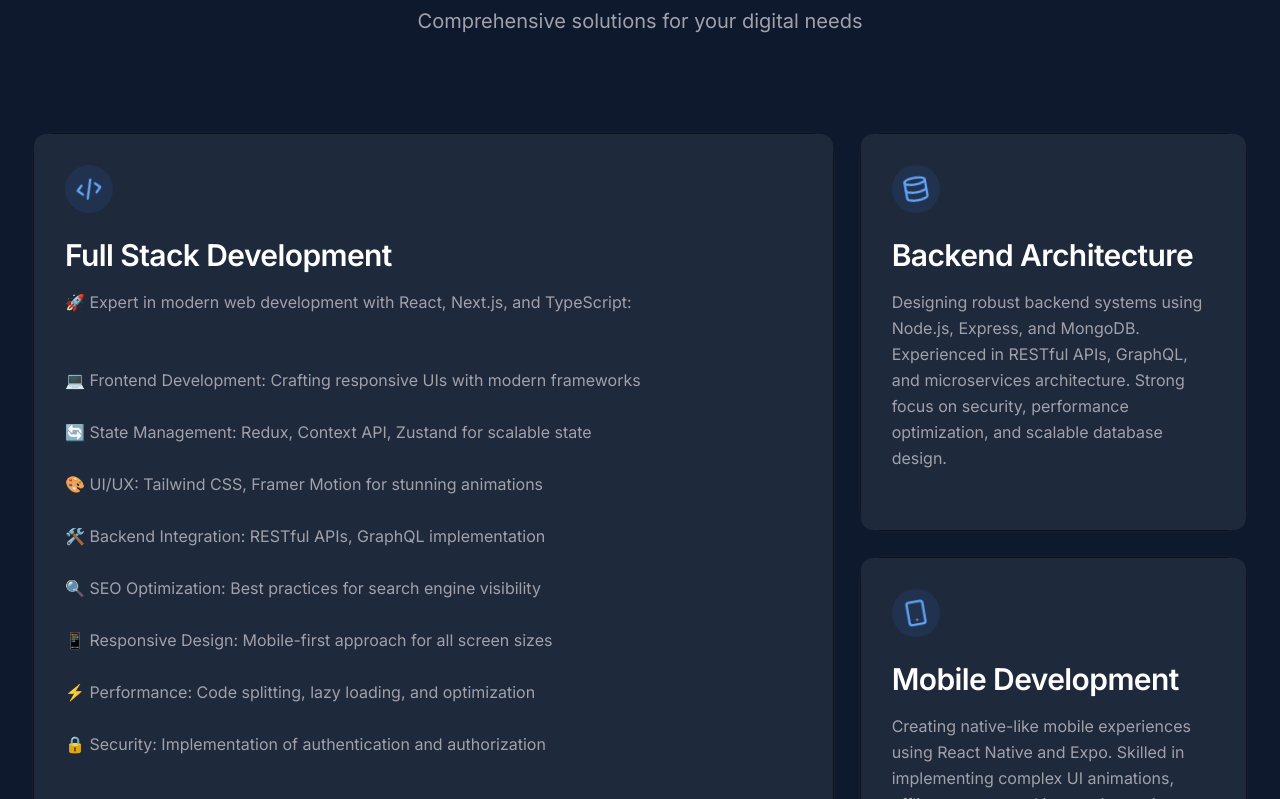
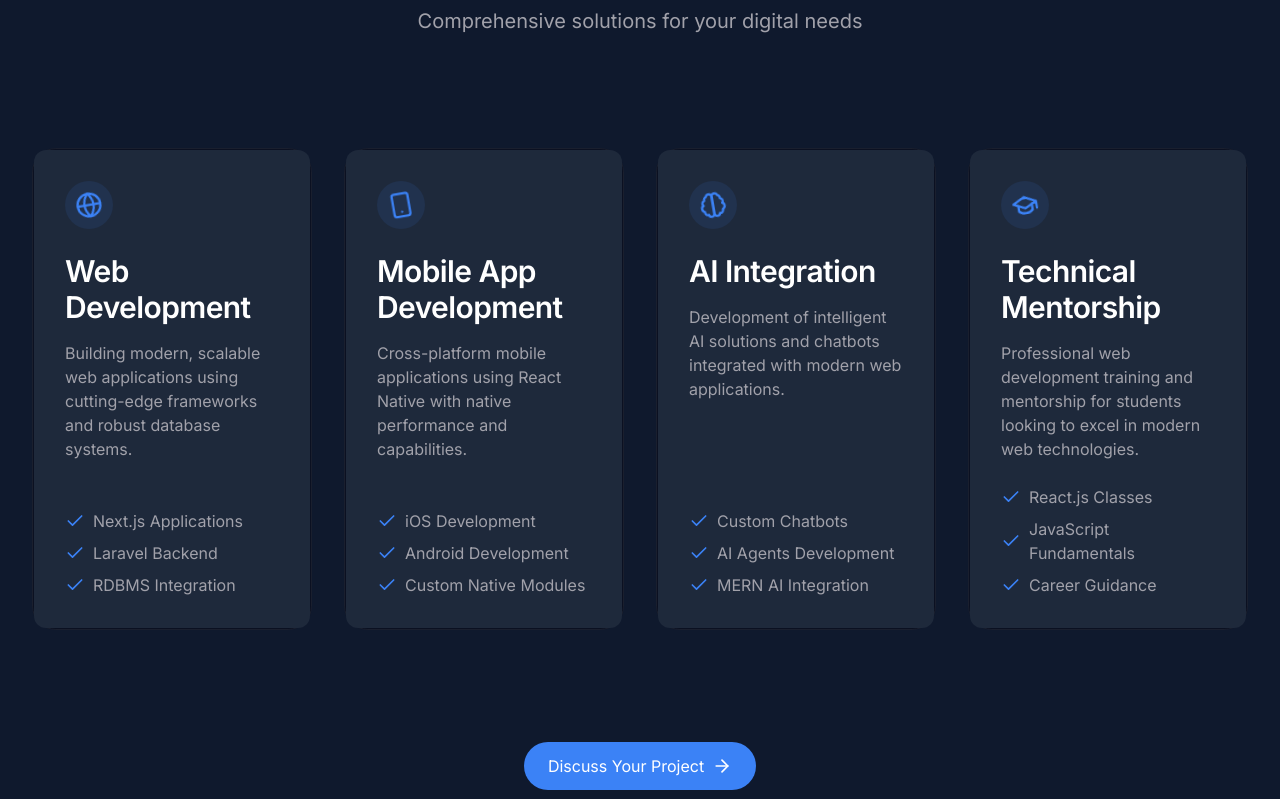
Before and after one commit to jaskaran-online/jaskaran-singh-portfolio, a Next.js app: page / in a window 1280 px wide. Shown: the part 1781-2580 px from the top of the page. Built offline with nearby package versions, Linux system fonts and the light colour scheme.

Commit message:
update ui of services

```diff
--- a/src/components/sections/services.tsx
+++ b/src/components/sections/services.tsx
@@ -4,102 +4,103 @@ import { motion } from 'framer-motion';
 import { cn } from '@/lib/utils';
 import Typography from '@/components/general/typography';
 import Container from '@/components/layout/container';
-import { Code2, Database, Smartphone, Bot, LucideIcon } from 'lucide-react';
+import { Globe, Smartphone, Brain, CheckIcon, ArrowRight, GraduationCap } from 'lucide-react';
 import SparklesText from "@/components/ui/sparkles-text";
 import { MagicCard } from "@/components/ui/magic-card";
+import Link from 'next/link';
 
 interface Service {
     title: string;
     description: string;
-    icon: LucideIcon;
+    icon: any;
+    features: string[];
 }
-
-const AnimatedIcon = ({ icon: Icon, className }: { icon: LucideIcon; className?: string }) => {
-    return (
-        <motion.div
-            initial={{ scale: 1 }}
-            animate={{
-                scale: [1, 1.2, 1],
-                rotate: [0, 10, -10, 0]
-            }}
-            transition={{
-                duration: 2,
-                repeat: Infinity,
-                repeatType: "reverse",
-                ease: "easeInOut"
-            }}
-            className={className}
-        >
-            <Icon className="h-6 w-6 text-blue-400" />
-        </motion.div>
-    );
-};
 
 const SERVICES: Service[] = [
     {
-        title: 'Full Stack Development',
-        description: `🚀 Expert in modern web development with React, Next.js, and TypeScript:
-
-
-💻 Frontend Development: Crafting responsive UIs with modern frameworks
-
-🔄 State Management: Redux, Context API, Zustand for scalable state
-
-🎨 UI/UX: Tailwind CSS, Framer Motion for stunning animations
-
-🛠️ Backend Integration: RESTful APIs, GraphQL implementation
-
-🔍 SEO Optimization: Best practices for search engine visibility
-
-📱 Responsive Design: Mobile-first approach for all screen sizes
-
-⚡ Performance: Code splitting, lazy loading, and optimization
-
-🔒 Security: Implementation of authentication and authorization`,
-        icon: Code2,
+        title: 'Web Development',
+        description: 'Building modern, scalable web applications using cutting-edge frameworks and robust database systems.',
+        icon: Globe,
+        features: [
+            'Next.js Applications',
+            'Laravel Backend',
+            'RDBMS Integration'
+        ]
     },
     {
-        title: 'Backend Architecture',
-        description: 'Designing robust backend systems using Node.js, Express, and MongoDB. Experienced in RESTful APIs, GraphQL, and microservices architecture. Strong focus on security, performance optimization, and scalable database design.',
-        icon: Database,
+        title: 'Mobile App Development',
+        description: 'Cross-platform mobile applications using React Native with native performance and capabilities.',
+        icon: Smartphone,
+        features: [
+            'iOS Development',
+            'Android Development',
+            'Custom Native Modules'
+        ]
     },
     {
-        title: 'Mobile Development',
-        description: 'Creating native-like mobile experiences using React Native and Expo. Skilled in implementing complex UI animations, offline storage, and integrating native device features. Experience with both iOS and Android platforms.',
-        icon: Smartphone,
-    },
-    {
-        title: 'AI & ChatBot Integration',
-        description: 'Implementing cutting-edge AI solutions using OpenAI, Langchain, and custom ML models. Expertise in building intelligent chatbots, content generation systems, and automated workflows that enhance user experience.',
-        icon: Bot,
+        title: 'AI Integration',
+        description: 'Development of intelligent AI solutions and chatbots integrated with modern web applications.',
+        icon: Brain,
+        features: [
+            'Custom Chatbots',
+            'AI Agents Development',
+            'MERN AI Integration'
+        ]
     },
     {
         title: 'Technical Mentorship',
-        description: 'Providing comprehensive guidance in modern web development practices, data structures, algorithms, and software architecture. Helping developers level up their skills through hands-on projects and code reviews.',
-        icon: Code2,
-    },
+        description: 'Professional web development training and mentorship for students looking to excel in modern web technologies.',
+        icon: GraduationCap,
+        features: [
+            'React.js Classes',
+            'JavaScript Fundamentals',
+            'Career Guidance'
+        ]
+    }
 ];
 
 interface ServiceCardProps extends Service { }
 
-const ServiceCard = ({ title, description, icon: Icon }: ServiceCardProps) => {
+const ServiceCard = ({ title, description, icon: Icon, features }: ServiceCardProps) => {
     return (
         <MagicCard
-            className="h-full rounded-3xl bg-white/90 dark:bg-[#0A101F]/80 backdrop-blur border border-slate-200 dark:border-[#1a1f2e] hover:border-slate-300 dark:hover:border-[#1f2937] transition-colors"
+            className="h-full rounded-3xl bg-white/90 dark:bg-[#0A101F]/80 backdrop-blur border border-slate-200 dark:border-[#1a1f2e] hover:border-slate-300 dark:hover:border-[#1f2937] transition-all duration-300 hover:scale-[1.02]"
             gradientSize={250}
             gradientColor="#0ea5e9"
             gradientOpacity={0.15}
         >
-            <div className="relative z-10 flex h-full flex-col p-8">
+            <div className="relative z-10 flex h-full flex-col p-6 sm:p-8">
                 <div className="mb-6 rounded-full bg-blue-500/10 p-3 w-fit">
-                    <AnimatedIcon icon={Icon} />
+                    <motion.div
+                        initial={{ scale: 1 }}
+                        animate={{
+                            scale: [1, 1.2, 1],
+                            rotate: [0, 10, -10, 0]
+                        }}
+                        transition={{
+                            duration: 2,
+                            repeat: Infinity,
+                            repeatType: "reverse",
+                            ease: "easeInOut"
+                        }}
+                    >
+                        <Icon className="h-6 w-6 text-blue-500" />
+                    </motion.div>
                 </div>
-                <Typography variant="h3" className="mb-4 text-2xl font-semibold text-slate-900 dark:text-white">
+                <Typography variant="h3" className="mb-4 text-xl sm:text-2xl font-semibold text-slate-900 dark:text-white">
                     {title}
                 </Typography>
-                <Typography className="text-slate-600 dark:text-gray-400 text-md leading-relaxed whitespace-pre-line">
+                <Typography className="mb-6 text-slate-600 dark:text-gray-400 text-sm sm:text-base">
                     {description}
                 </Typography>
+                <ul className="space-y-2 mt-auto">
+                    {features.map((feature, index) => (
+                        <li key={index} className="flex items-center text-slate-600 dark:text-gray-400 text-sm sm:text-base">
+                            <CheckIcon className="w-5 h-5 mr-2 text-blue-500 flex-shrink-0" />
+                            <span>{feature}</span>
+                        </li>
+                    ))}
+                </ul>
             </div>
         </MagicCard>
     );
@@ -107,30 +108,39 @@ const ServiceCard = ({ title, description, icon: Icon }: ServiceCardProps) => {
 
 const ServicesSection = () => {
     return (
-        <Container id="services" className="relative py-20">
-            <div className="mb-12 text-center">
+        <Container id="services" className="py-16 sm:py-20">
+            <div className="mb-12 sm:mb-16 text-center">
                 <Typography variant="h2" className="mb-4">
-                    <SparklesText text="Services I Offer" className="text-3xl sm:text-4xl font-bold text-slate-900 dark:text-white" sparklesCount={4} />
+                    <SparklesText
+                        text="Services I Offer"
+                        className="text-3xl sm:text-4xl font-bold text-slate-900 dark:text-white"
+                        sparklesCount={4}
+                    />
                 </Typography>
                 <Typography variant="subtitle" className="text-slate-600 dark:text-gray-400">
                     Comprehensive solutions for your digital needs
                 </Typography>
             </div>
 
-            <div className="grid grid-cols-1 md:grid-cols-6 gap-6 auto-rows-[400px]">
+            <div className="grid grid-cols-1 sm:grid-cols-2 lg:grid-cols-4 gap-6 sm:gap-8">
                 {SERVICES.map((service, index) => (
-                    <div key={index} className={cn(
-                        'transition-transform hover:scale-[1.02] overflow-hidden',
-                        index === 0 ? 'md:col-span-4 md:row-span-2' : // First card larger
-                            index === 1 ? 'md:col-span-2' : // Second card
-                                index === 2 ? 'md:col-span-2' : // Third card
-                                    index === 3 ? 'md:col-span-3' : // Fourth card
-                                        index === 4 ? 'md:col-span-3' : // Fifth card
-                                            'md:col-span-2' // Default size
-                    )}>
+                    <div
+                        key={index}
+                        className="transition-all duration-300"
+                    >
                         <ServiceCard {...service} />
                     </div>
                 ))}
+            </div>
+
+            <div className="mt-12 sm:mt-16 text-center">
+                <Link
+                    href="#contact"
+                    className="inline-flex items-center px-6 py-3 text-white bg-blue-500 rounded-full hover:bg-blue-600 transition-colors group"
+                >
+                    Discuss Your Project
+                    <ArrowRight className="w-5 h-5 ml-2 group-hover:translate-x-1 transition-transform" />
+                </Link>
             </div>
         </Container>
     );
```
